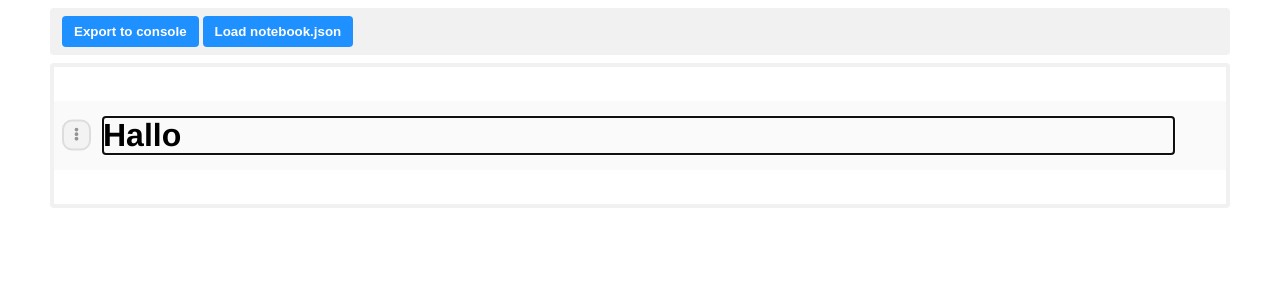
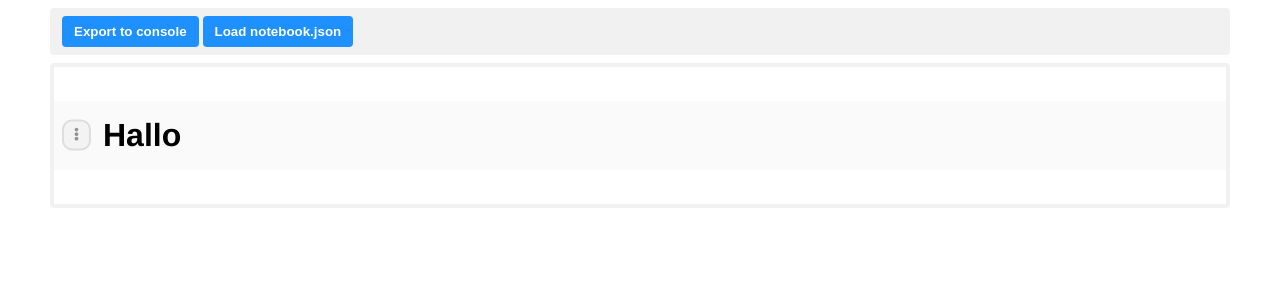
Before and after one commit to test-it-edu/notebook-dev, a React (Create React App) app: page / in a window 1280 px wide. Shown: the top 300 px of the page. Built offline with nearby package versions, Linux system fonts and the light colour scheme.

Commit message:
Disabled outline fixes #4

```diff
--- a/src/css/style.css
+++ b/src/css/style.css
@@ -297,3 +297,11 @@ table.grid tbody td {
     font-weight: bold;
     cursor: pointer;
 }
+
+
+
+
+/* Outlines */
+div, button {
+    outline: none;
+}
```
Also changed, not shown: 1 other file (tests, documents, lock files or other folders).
